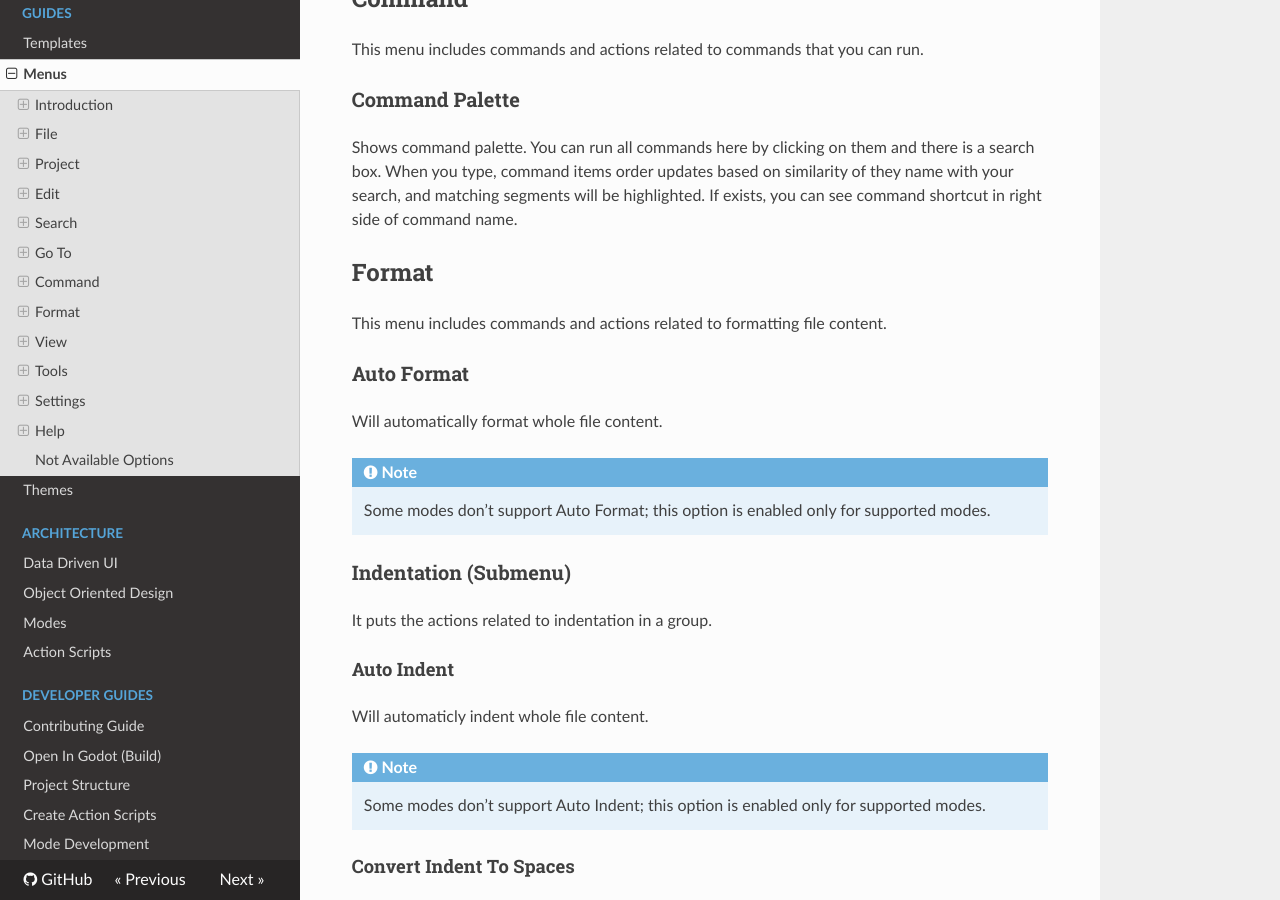
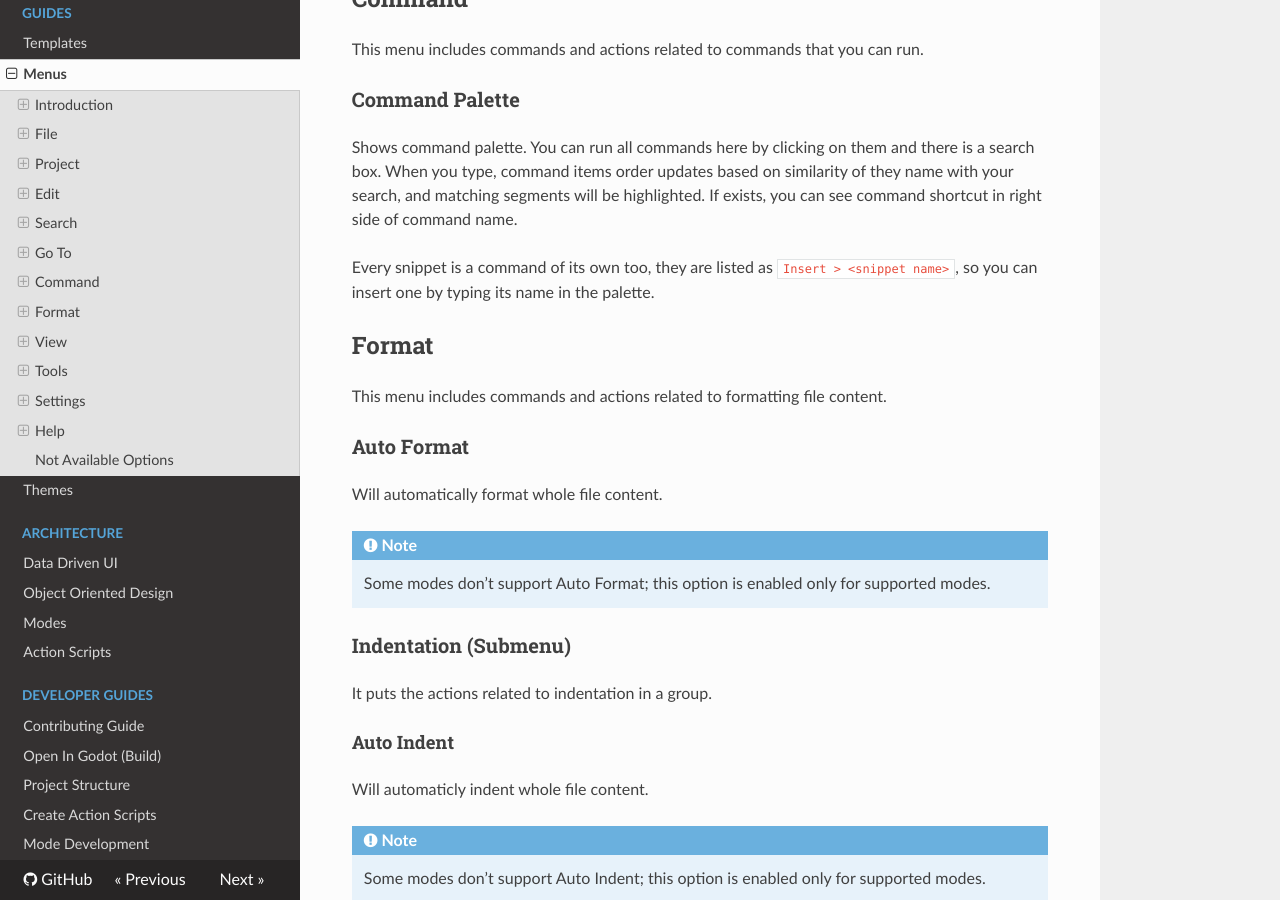
Before and after one commit to text-forge/docs, an MkDocs documentation site: the page built from docs/menus.md, in a window 1280 px wide and 900 px high, scrolled down 8260 px. Built offline with MkDocs 1.6.1, drawn with Linux system fonts in a browser that asks for light colours; nearby versions of some CDN libraries.

Commit message:
Update docs to: Add every snippet to the command palette

```diff
--- a/docs/menus.md
+++ b/docs/menus.md
@@ -240,6 +240,8 @@ This menu includes commands and actions related to commands that you can run.
 ### Command Palette
 Shows command palette. You can run all commands here by clicking on them and there is a search box. When you type, command items order updates based on similarity of they name with your search, and matching segments will be highlighted. If exists, you can see command shortcut in right side of command name.
 
+Every snippet is a command of its own too, they are listed as `Insert > <snippet name>`, so you can insert one by typing its name in the palette.
+
 ## Format
 This menu includes commands and actions related to formatting file content.
 
```
